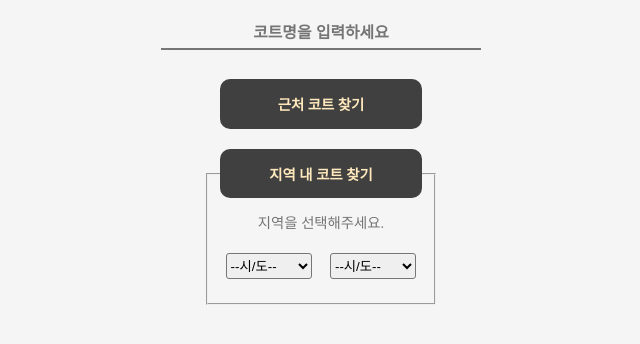
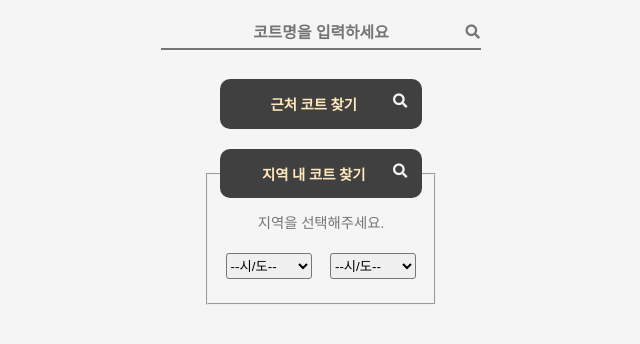
Before and after one commit to tennis-momentum/koreaa, a plain HTML site: page index.html in a window 1280 px wide. Shown: the part 236-580 px from the top of the page, without its empty margins (319-959 px from the left). Drawn offline with Linux system fonts and the light colour scheme.

Commit message:
Update index.html

```diff
--- a/index.html
+++ b/index.html
@@ -9,6 +9,7 @@
   <link rel="preconnect" href="https://fonts.googleapis.com">
   <link rel="preconnect" href="https://fonts.gstatic.com" crossorigin>
   <link href="https://fonts.googleapis.com/css2?family=Roboto+Slab:wght@900&display=swap" rel="stylesheet">
+  <link rel="stylesheet" href="https://use.fontawesome.com/releases/v5.15.4/css/all.css" integrity="sha384-DyZ88mC6Up2uqS4h/KRgHuoeGwBcD4Ng9SiP4dIRy0EXTlnuz47vAwmeGwVChigm" crossorigin="anonymous">
   <title>테니스 코트찾기-테니스 모멘텀</title>
 </head>
 
```
